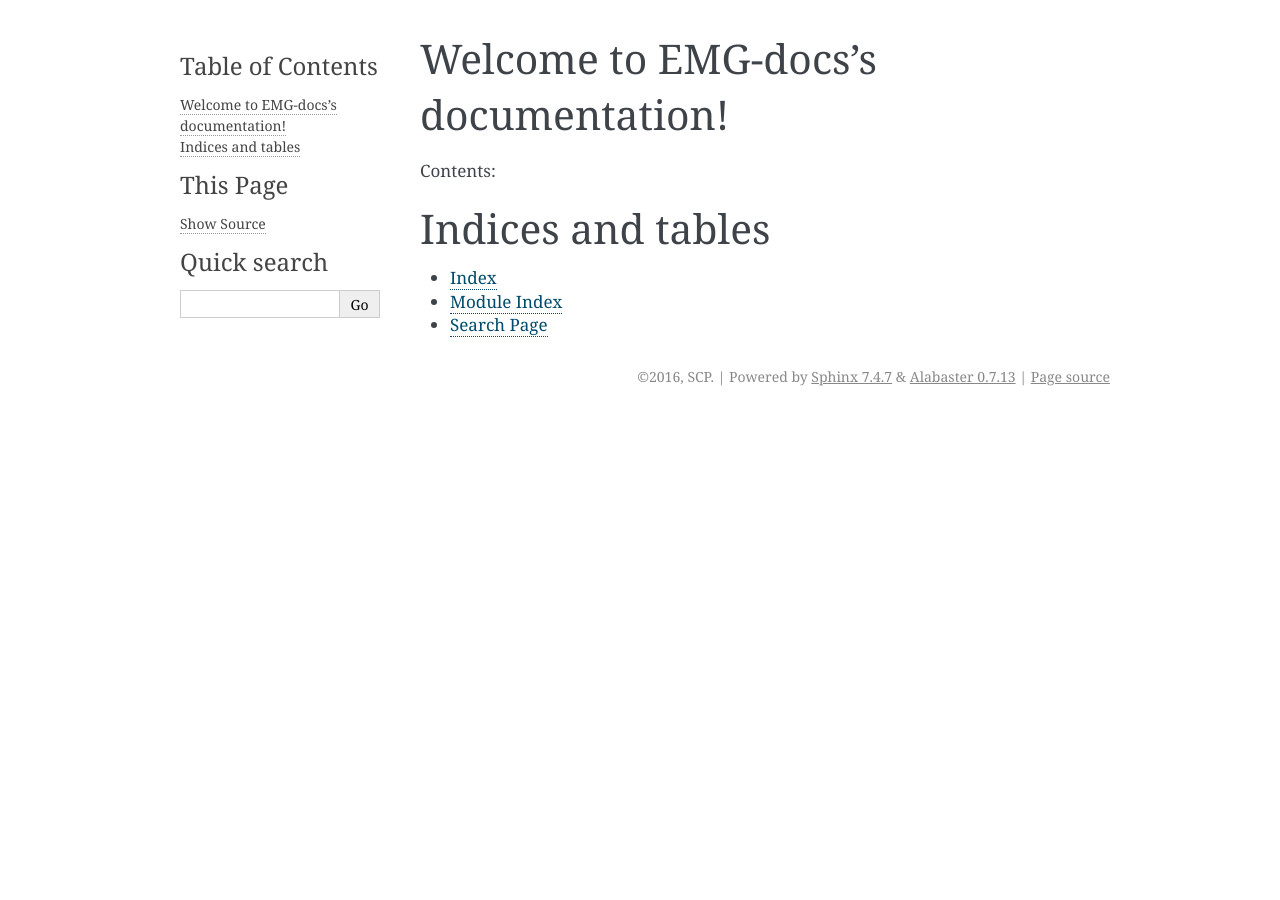
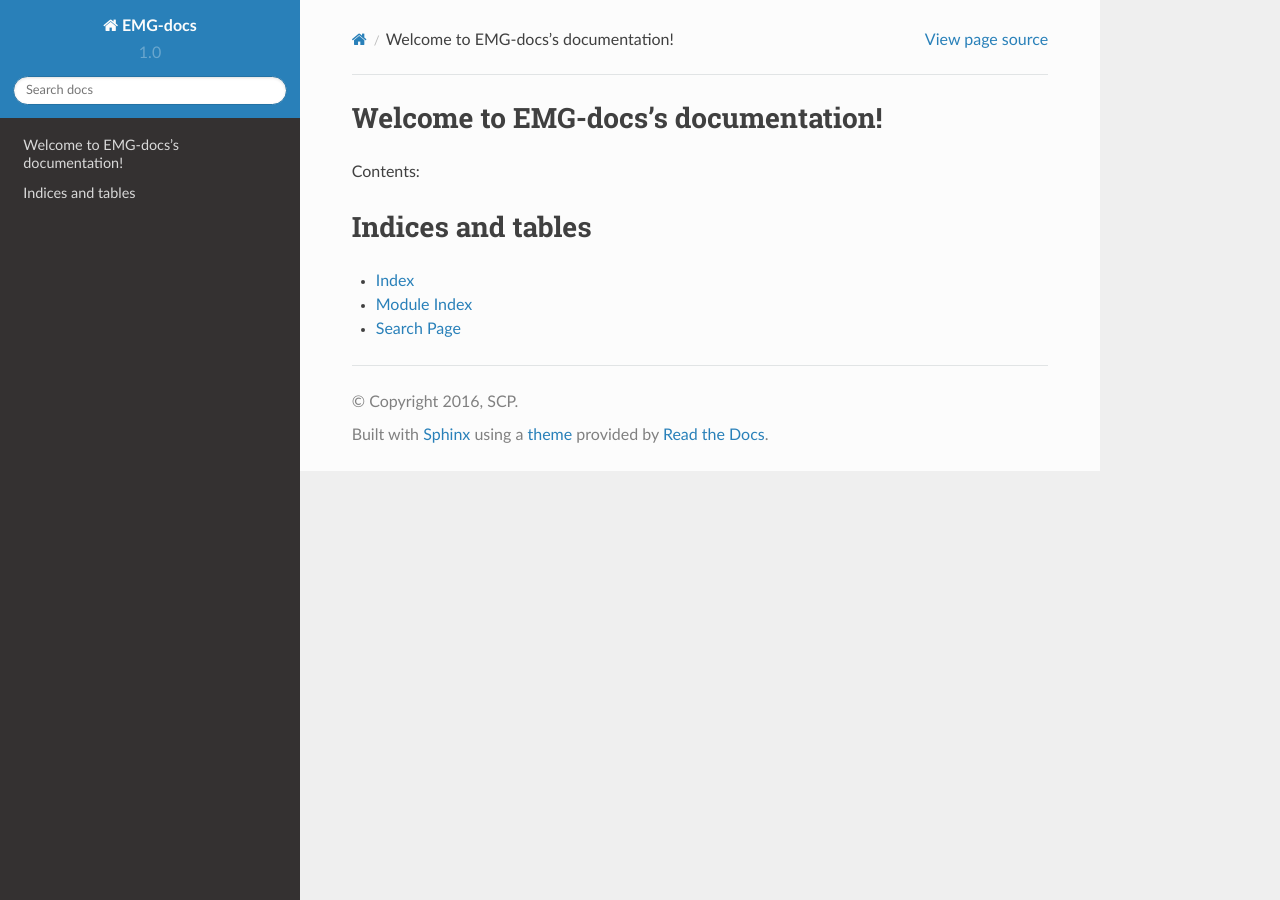
Before and after one commit to EBI-Metagenomics/EMG-docs, a Sphinx documentation site: the page built from docs/index.rst, in a window 1280 px wide. Built offline with Sphinx 7.4.7 and the Read the Docs theme 2.0.0, drawn with Linux system fonts in a browser that asks for light colours.

Commit message:
theme change

```diff
--- a/docs/conf.py
+++ b/docs/conf.py
@@ -107,7 +107,11 @@ todo_include_todos = False
 
 # The theme to use for HTML and HTML Help pages.  See the documentation for
 # a list of builtin themes.
-html_theme = 'alabaster'
+# html_theme = 'alabaster'
+
+import sphinx_rtd_theme
+
+html_theme = "sphinx_rtd_theme"
 
 # Theme options are theme-specific and customize the look and feel of a theme
 # further.  For a list of options available for each theme, see the
```
Also changed, not shown: 19 other files.
